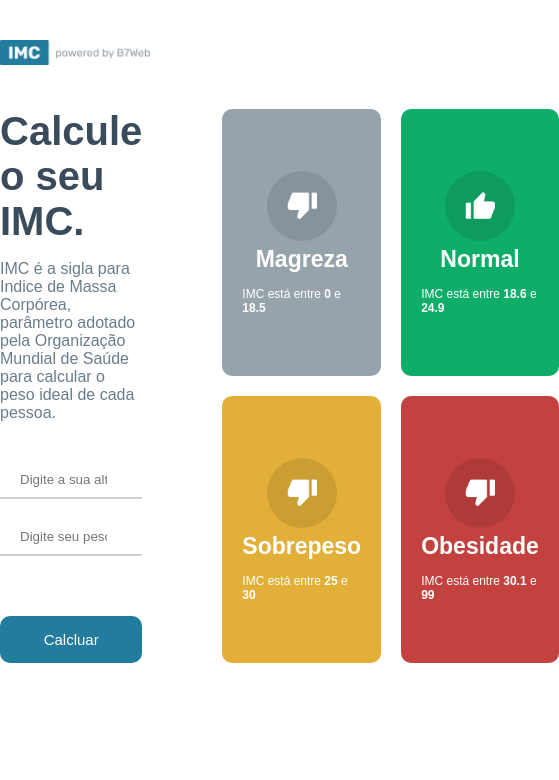
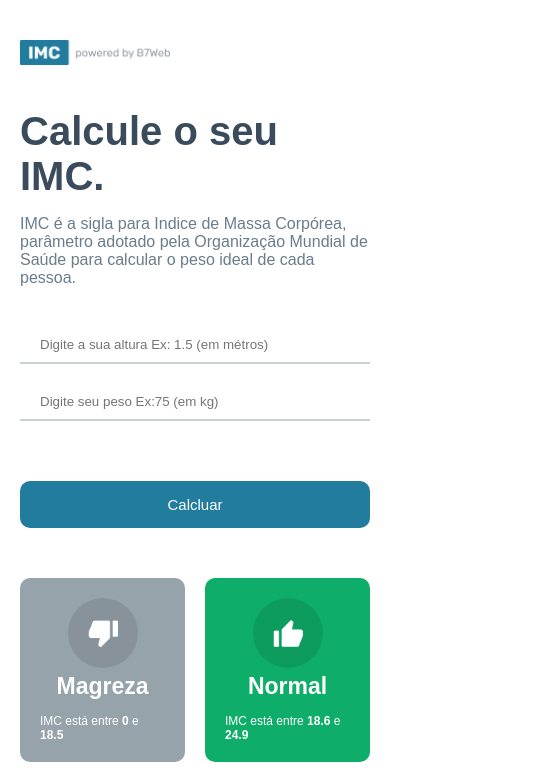
Before and after one commit to Washington95/projetos_react, a React (Create React App) app in the folder react_calc_imc/: page / in a window 390 px wide. Shown: the top 780 px of the page, 559 px wide, since content can reach past the window. Built offline with nearby package versions, Linux system fonts and the light colour scheme.

Commit message:
deixando responsivo

```diff
--- a/react_calc_imc/src/App.module.css
+++ b/react_calc_imc/src/App.module.css
@@ -4,6 +4,10 @@
 
 body {
     font-family: Arial, Helvetica, sans-serif;
+}
+
+.main{
+    padding-bottom: 50px;
 }
 
 .headerContainer {
@@ -109,3 +113,36 @@
 .rightArrow:hover{
     opacity: .8;
 }
+
+@media(max-width: 770px) {
+    header {
+        padding: 0 20px;
+
+    }
+    .container {
+        padding: 0 20px;
+        flex-direction: column;
+    }
+
+    .leftS {
+        margin-right: 0;
+    }
+
+    .rightS {
+        margin-left: 0;
+        margin-top: 50px;
+    }
+
+    .rightArrow{
+        margin-left: 0;
+        margin-top: 0;
+        border-radius: 10%;
+    }
+
+}
+
+@media(max-width: 380px ){
+    .grid{
+        grid-template-columns: 1fr
+    }
+}
```
